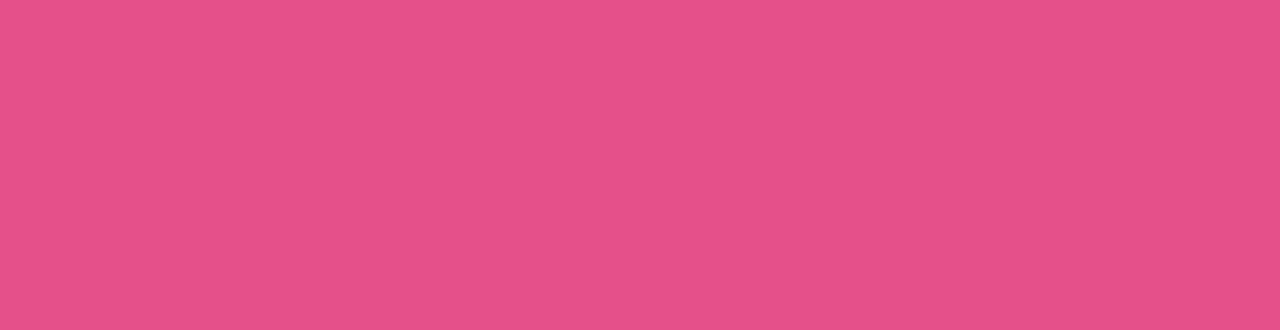
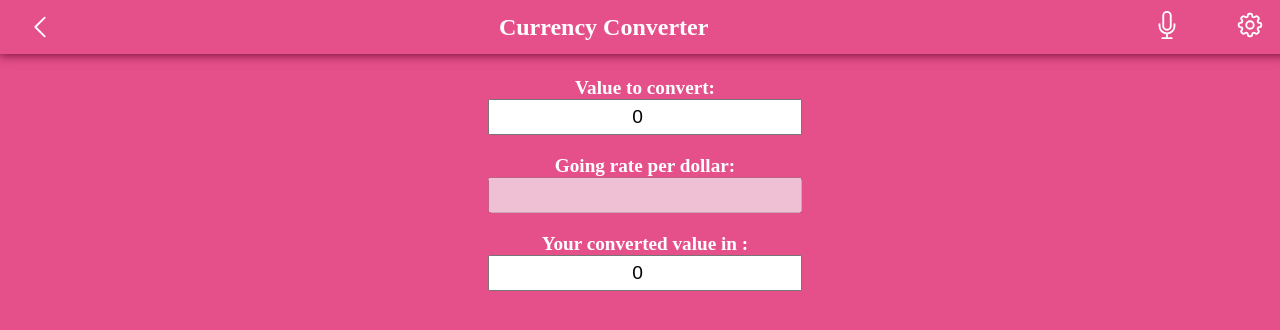
Before and after one commit to microvese-projects/crypto-metrics, a React (Create React App) app: page /details/converter in a window 1280 px wide. Before the commit this address had no page. Shown: the top 330 px of the page. Built offline with nearby package versions, Linux system fonts and the light colour scheme.

Commit message:
Add converter feature

```diff
--- a/src/App.css
+++ b/src/App.css
@@ -96,7 +96,7 @@ ul {
 }
 
 .navbar {
-  max-width: 100vw;
+  min-width: 100vw;
   background-color: #e54f8a;
   color: #fff;
   padding: 10px 5px;
@@ -129,7 +129,7 @@ li svg {
   color: #fff;
 }
 
-.list li {
+.list li a {
   display: flex;
   gap: 10px;
   justify-content: space-between;
@@ -139,6 +139,7 @@ li svg {
   align-items: center;
   padding-inline: 10px;
   font-family: 'Gill Sans', 'Gill Sans MT', Calibri, 'Trebuchet MS', sans-serif;
+  text-decoration: none;
 }
 
 .list li:nth-child(Even) {
@@ -173,3 +174,36 @@ form {
   height: 20px;
   cursor: pointer;
 }
+
+.converter {
+  display: grid;
+  place-items: center;
+  color: #fff;
+}
+
+.conversionForm {
+  display: flex;
+  flex-direction: column;
+  margin-top: 100px;
+}
+
+.conversionForm label input {
+  min-width: 300px;
+  max-width: 500px;
+  text-align: center;
+  font-size: 1.2rem;
+  padding: 5px;
+  display: flex;
+}
+
+.conversionForm label input:disabled {
+  font-weight: bold;
+  color: black;
+}
+
+.conversionForm label {
+  font-size: 1.2rem;
+  font-weight: 600;
+  margin-block: 10px;
+  text-align: center;
+}
--- a/src/App.js
+++ b/src/App.js
@@ -3,6 +3,7 @@ import { Route, Routes } from 'react-router-dom';
 import './App.css';
 import Home from './components/Home';
 import Details from './components/Details';
+import Converter from './components/Converter';
 
 function App() {
   return (
@@ -10,6 +11,7 @@ function App() {
       <Routes>
         <Route path="/" element={<Home />} />
         <Route path="details" element={<Details />} />
+        <Route path="/details/converter" element={<Converter />} />
       </Routes>
     </div>
   );
--- a/src/Redux/Currencies/displayedSlice.js
+++ b/src/Redux/Currencies/displayedSlice.js
@@ -3,6 +3,10 @@ import { createSlice } from '@reduxjs/toolkit';
 const initialState = {
   arr: [],
   currencies: null,
+  converted: {
+    id: null,
+    rate: null,
+  },
 };
 
 const displayedSlice = createSlice({
@@ -18,8 +22,11 @@ const displayedSlice = createSlice({
         state.currencies = 'global';
       }
     },
+    setRate: (state, action) => {
+      state.converted = action.payload;
+    },
   },
 });
 
-export const { change } = displayedSlice.actions;
+export const { change, setRate } = displayedSlice.actions;
 export default displayedSlice.reducer;
--- /dev/null
+++ b/src/components/Converter.js
@@ -0,0 +1,54 @@
+import React, { useMemo, useState } from 'react';
+import { useSelector } from 'react-redux';
+import Navigation from './Navigation';
+
+function Converter() {
+  const [value, setValue] = useState(0);
+  const { converted } = useSelector((state) => state.displayed);
+
+  const newVal = useMemo(() => value * converted.rate, [value, converted.rate]);
+
+  return (
+    <div className="converter">
+      <Navigation name="Currency Converter" path="/details" />
+      {/* <h2>Currency Converter</h2> */}
+      <form
+        className="conversionForm"
+        onSubmit={(e) => e.preventDefault()}
+      >
+        <label htmlFor="value">
+          Value to convert:
+          <input
+            type="number"
+            id="value"
+            value={value}
+            onChange={(e) => setValue(e.target.value)}
+          />
+        </label>
+        <label htmlFor="rate">
+          Going rate per dollar:
+          <input
+            type="number"
+            id="rate"
+            value={converted.rate}
+            disabled
+          />
+        </label>
+        <label htmlFor="converted">
+          Your converted value in
+          {' '}
+          {converted.name}
+          :
+          <input
+            type="number"
+            id="converted"
+            value={newVal}
+            onChange={(e) => setValue(e.target.value)}
+          />
+        </label>
+      </form>
+    </div>
+  );
+}
+
+export default Converter;
--- a/src/components/Details.js
+++ b/src/components/Details.js
@@ -1,8 +1,11 @@
 import React, { useEffect, useState } from 'react';
-import { useSelector } from 'react-redux';
+import { useSelector, useDispatch } from 'react-redux';
+import { Link } from 'react-router-dom';
 import Navigation from './Navigation';
+import { setRate } from '../Redux/Currencies/displayedSlice';
 
 const Details = () => {
+  const dispatch = useDispatch();
   const [search, setSearch] = useState('');
   const [display, setDisplay] = useState([]);
 
@@ -80,7 +83,16 @@ const Details = () => {
       </form>
       <ul className="list">
         {display.map((cur) => (
-          <li key={cur.id}>
+          <li
+            key={cur.id}
+          >
+            <Link
+              to="converter"
+              onClick={() => dispatch(setRate({
+                rate: cur.rate,
+                name: cur.id,
+              }))}
+            >
               <p className="name">{cur.name}</p>
               <p className="rate">{cur.rate}</p>
               <div className="more">
@@ -88,6 +100,7 @@ const Details = () => {
                   <path strokeLinecap="round" strokeLinejoin="round" d="M4.5 12h15m0 0l-6.75-6.75M19.5 12l-6.75 6.75" />
                 </svg>
               </div>
+            </Link>
           </li>
         ))}
       </ul>
```
Lines whose indentation alone changed are shown as unchanged.
